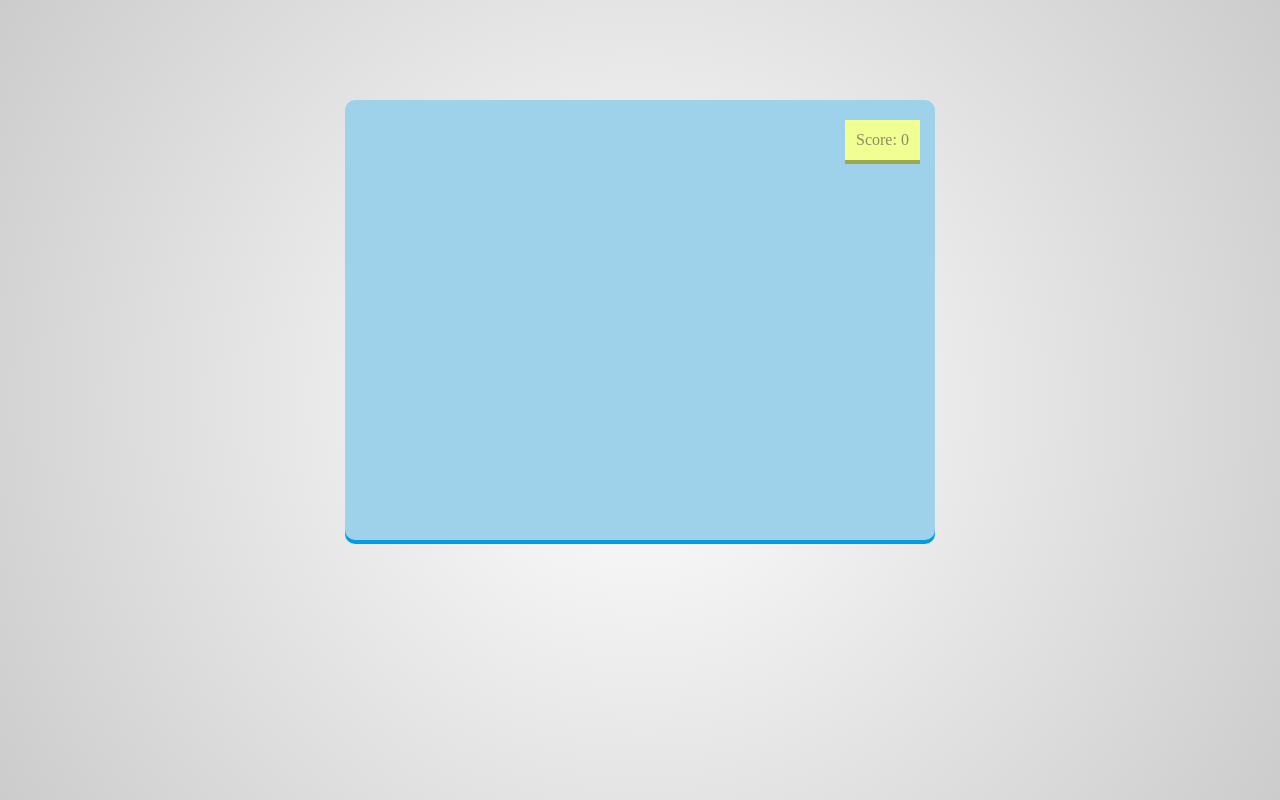
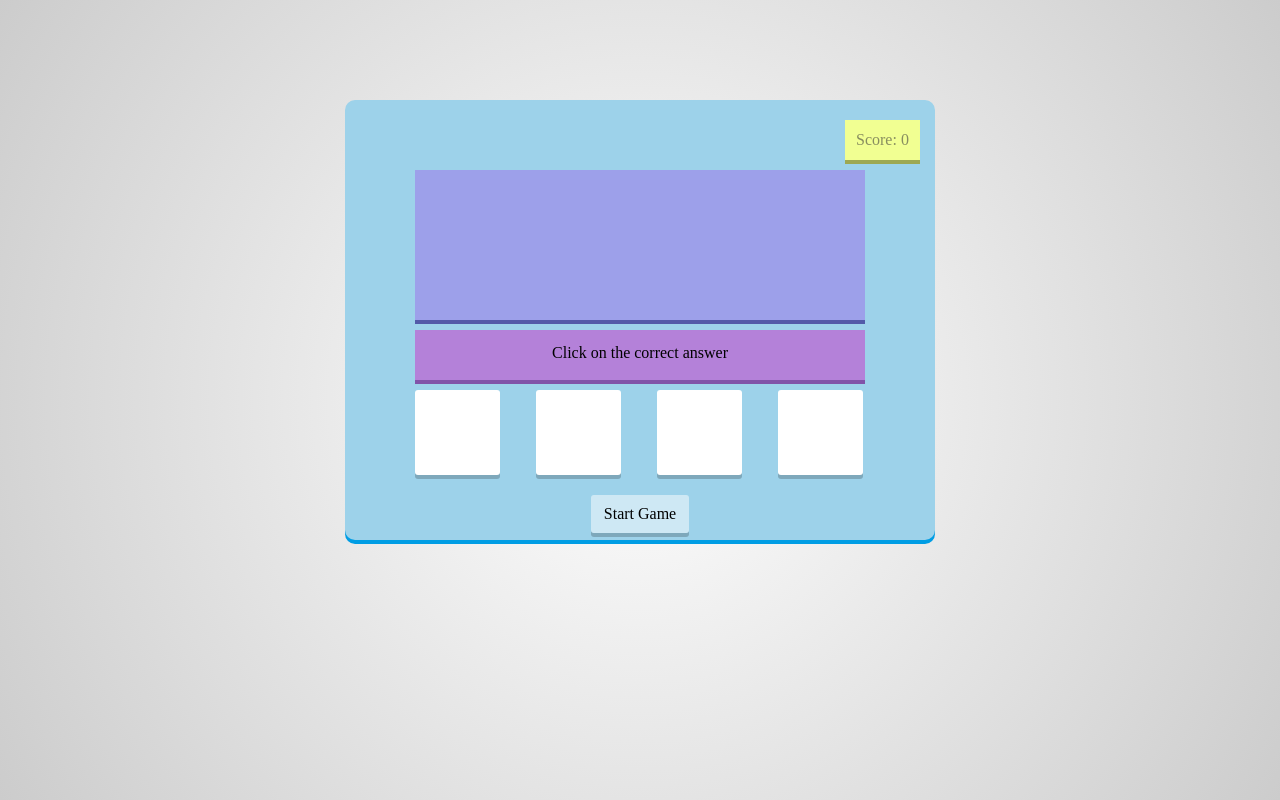
Before and after one commit to shakib500/math_game_mini_project, a plain HTML site: page index.html in a window 1280 px wide. Drawn offline with Linux system fonts and the light colour scheme.

Commit message:
UI completed

```diff
--- a/index.html
+++ b/index.html
@@ -2,7 +2,7 @@
 <!DOCTYPE html>
 <html lang="en">
     <head>
-        <title>Math Game</title>
+        <title>Maths Game</title>
         <meta charset="utf-8">
         <meta name="viewport" content="width=device-width, initial-scale=1, user-scalable=yes">
         <link rel="stylesheet" href="styling.css">
@@ -19,6 +19,28 @@
             <div id="wrong">
                 Try again
             </div>
+            <div id="question">
+
+            </div>
+            <div id="instruction">
+                Click on the correct answer
+            </div>
+            <div id="choices">
+                <div id="box1" class="box"></div>
+                <div id="box2" class="box"></div>
+                <div id="box3" class="box"></div>
+                <div id="box4" class="box"></div>
+            </div>
+            <div id="startreset">
+                Start Game
+            </div>
+            <div id="timeremaining">
+                Time remaining: <span id="timeremainingvalue">60</span> sec
+            </div>
+            <div id="gameOver">
+
+            </div>
         </div>
+        <script src="javascript.js"></script>
     </body>
 </html>
--- a/styling.css
+++ b/styling.css
@@ -49,3 +49,129 @@ html{
     padding: 11px;
     display: none;
 }
+
+#question{
+    width: 450px;
+    height: 150px;
+    margin: 50px auto 10px auto;
+    background-color: #9DA0EA;
+    box-shadow: 0px 4px #535aa8;
+    -moz-box-shadow: 0px 4px #535aa8;
+    -webkit-box-shadow: 0px 4px #535aa8;
+    font-size: 100px;
+    text-align: center;
+    font-family: cursive, sans-serif;
+    color: black;
+}
+
+#instruction{
+    width: 450px;
+    height: 50px;
+    background-color: #B481D9;
+    margin: 10px auto;
+    text-align: center;
+    line-height: 45px;
+    box-shadow: 0px 4px #8153a8;
+    -moz-box-shadow: 0px 4px #8153a8;
+    -webkit-box-shadow: 0px 4px #8153a8;
+}
+
+#choices{
+    width: 450px;
+    height: 100px;
+    margin: 5px auto;
+}
+
+.box{
+    width: 85px;
+    height: 85px;
+    background-color: white;
+    float: left;
+    margin-right: 36px;
+    border-radius: 3px;
+    cursor: pointer;
+    box-shadow: 0px 4px rgba(0, 0, 0, 0.2);
+    -moz-box-shadow: 0px 4px rgba(0, 0, 0, 0.2);
+    -webkit-box-shadow: 0px 4px rgba(0, 0, 0, 0.2);
+    text-align: center;
+    line-height: 80px;
+    position: relative;
+    transition: all 0.2s;
+    -webkit-transition: all 0.2s;
+    -moz-transition: all 0.2s;
+    -o-transition: all 0.2s;
+    -ms-transition: all 0.2s;
+}
+
+.box:hover, #startreset:hover{
+/*    background-color: #9C89F6;*/
+/*    color: white;*/
+/*    box-shadow: 0px 4px #6b54d3;*/
+/*    -moz-box-shadow: 0px 4px #6b54d3;*/
+/*    -webkit-box-shadow: 0px 4px #6b54d3;*/
+}
+
+.box:active, #startreset:active{
+    background-color: #9C89F6;
+    color: white;
+    box-shadow: 0px 0px #6b54d3;
+    -moz-box-shadow: 0px 0px #6b54d3;
+    -webkit-box-shadow: 0px 0px #6b54d3;
+    top: 4px;
+}
+#box4{
+    margin-right: 0;
+}
+
+#startreset{
+    width: 78px;
+    padding: 10px;
+    background-color: rgba(255,255,255,0.5);
+    margin: 0 auto;
+    border-radius: 3px;
+    cursor: pointer;
+    box-shadow: 0px 4px rgba(0, 0, 0, 0.2);
+    -moz-box-shadow: 0px 4px rgba(0, 0, 0, 0.2);
+    -webkit-box-shadow: 0px 4px rgba(0, 0, 0, 0.2);
+    text-align: center;
+    position: relative;
+    transition: all 0.2s;
+    -webkit-transition: all 0.2s;
+    -moz-transition: all 0.2s;
+    -o-transition: all 0.2s;
+    -ms-transition: all 0.2s;
+}
+
+#timeremaining{
+    width: 152px;
+    padding: 10px;
+    position: absolute;
+    top: 395px;
+    left: 400px;
+    background-color: rgba(181, 235, 36, 0.8);
+    border-radius: 3px;
+    box-shadow: 0px 4px rgba(0, 0, 0, 0.2);
+    -moz-box-shadow: 0px 4px rgba(0, 0, 0, 0.2);
+    -webkit-box-shadow: 0px 4px rgba(0, 0, 0, 0.2);
+/*    visibility: hidden;*/
+    display: none;
+}
+
+#gameOver{
+    height: 200px;
+    width: 500px;
+    background: linear-gradient(#F3CA6B, #F3706C);
+    background: -webkit-linear-gradient(#F3CA6B, #F3706C);
+    background: -o-linear-gradient(#F3CA6B, #F3706C);
+    background: -moz-linear-gradient(#F3CA6B, #F3706C);
+    color: white;
+    font-size: 2.5em;
+    text-align: center;
+    text-transform: uppercase;
+    position: absolute;
+    top: 100px;
+    left: 45px;
+    z-index: 2;
+    display: none;
+
+}
```
